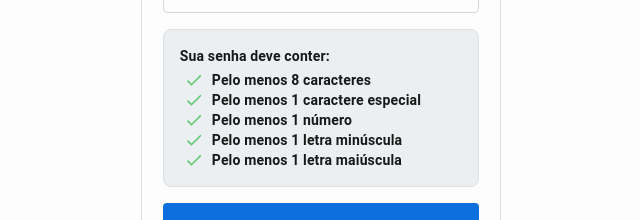
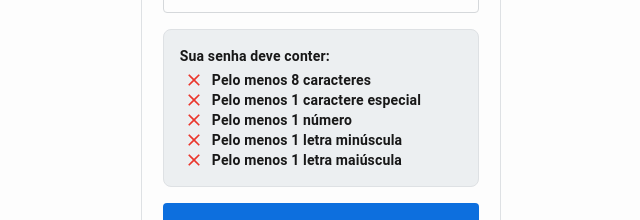
Before and after one commit to Joaorocha07/gerenciador-de-tarefa, a Next.js app: page /cadastro in a window 1280 px wide. Shown: the part 539-759 px from the top of the page, without its empty margins (319-959 px from the left). Built offline with nearby package versions, Linux system fonts and the light colour scheme.

Commit message:
Verificação das senhas

```diff
--- a/src/app/cadastro/components/CriterionPassword.tsx
+++ b/src/app/cadastro/components/CriterionPassword.tsx
@@ -1,15 +1,22 @@
-/* eslint-disable @typescript-eslint/no-unused-vars */
-import React, { useState } from 'react'
+import React from 'react'
 
 import { Box, useTheme } from '@mui/material'
 
+import IconTextPassword from './IconTextPassword'
 import CustomTypography from '@/components/text/CustomTypography'
-import IconTextPassword from './IconTextPassword'
 
-export default function CriterionPassword (): JSX.Element {
+interface CriterionPasswordProps {
+  senha: string
+}
+
+export default function CriterionPassword ({ senha }: CriterionPasswordProps): JSX.Element {
   const theme = useTheme()
 
-  const [validPassword, setValidPassword] = useState(true)
+  const hasSpecialChar = /[!@#$%^&*()_+\-=[\]{};':"\\|,.<>/?]+/.test(senha)
+  const hasLowercase = /[a-z]+/.test(senha)
+  const hasUppercase = /[A-Z]+/.test(senha)
+  const hasMinLength = senha.length >= 8
+  const hasNumber = /[0-9]+/.test(senha)
 
   return (
     <Box
@@ -24,11 +31,11 @@ export default function CriterionPassword (): JSX.Element {
         <CustomTypography text="Sua senha deve conter:" variant="body2" />
       </Box>
       <Box ml={theme.spacing(0.5)}>
-        <IconTextPassword text='Pelo menos 8 caracteres' validPassword={validPassword} />
-        <IconTextPassword text='Pelo menos 1 caractere especial' validPassword={validPassword} />
-        <IconTextPassword text='Pelo menos 1 número' validPassword={validPassword} />
-        <IconTextPassword text='Pelo menos 1 letra minúscula' validPassword={validPassword} />
-        <IconTextPassword text='Pelo menos 1 letra maiúscula' validPassword={validPassword} />
+        <IconTextPassword text='Pelo menos 8 caracteres' validations={hasMinLength} />
+        <IconTextPassword text='Pelo menos 1 caractere especial' validations={hasSpecialChar} />
+        <IconTextPassword text='Pelo menos 1 número' validations={hasNumber} />
+        <IconTextPassword text='Pelo menos 1 letra minúscula' validations={hasLowercase} />
+        <IconTextPassword text='Pelo menos 1 letra maiúscula' validations={hasUppercase} />
       </Box>
     </Box>
   )
--- a/src/app/cadastro/components/FormRegister.tsx
+++ b/src/app/cadastro/components/FormRegister.tsx
@@ -24,11 +24,11 @@ export default function FormRegister (): JSX.Element {
       .test('phone-length', 'Telefone deve ter 11 dígitos', val => (val.length > 0) && val.replace(/\D/g, '').length === 11),
     senha: Yup.string()
       .required('Campo obrigatório')
-      .min(8, 'Sua senha deve ter pelo menos 8 caracteres')
-      .matches(/[a-z]/, 'Sua senha deve conter pelo menos 1 letra minúscula')
-      .matches(/[A-Z]/, 'Sua senha deve conter pelo menos 1 letra maiúscula')
-      .matches(/[0-9]/, 'Sua senha deve conter pelo menos 1 número')
-      .matches(/[@$!%*?&]/, 'Sua senha deve conter pelo menos 1 caractere especial'),
+      .min(8, 'Pelo menos 8 caracteres')
+      .matches(/[a-z]/, 'Pelo menos 1 letra minúscula')
+      .matches(/[A-Z]/, 'Pelo menos 1 letra maiúscula')
+      .matches(/[0-9]/, 'Pelo menos 1 número')
+      .matches(/[@$!%*?&]/, 'Pelo menos 1 caractere especial'),
     confirmeSenha: Yup.string()
       .required('Campo obrigatório')
       .oneOf([Yup.ref('senha')], 'As senhas precisam ser iguais')
@@ -132,7 +132,7 @@ export default function FormRegister (): JSX.Element {
               helperText={touched.confirmeSenha !== undefined ? errors.confirmeSenha : ''}
               error={Boolean(touched.confirmeSenha !== undefined ? errors.confirmeSenha : '')}
             />
-            <CriterionPassword />
+            <CriterionPassword senha={values.senha}/>
             {/* {JSON.stringify(errors, null, 2)} */}
             <CustonButton
               type="submit"
--- a/src/app/cadastro/components/IconTextPassword.tsx
+++ b/src/app/cadastro/components/IconTextPassword.tsx
@@ -7,16 +7,16 @@ import CloseIcon from '@mui/icons-material/Close'
 import CustomTypography from '@/components/text/CustomTypography'
 
 interface IconTextPasswordProps {
-  validPassword: boolean
+  validations: boolean
   text: string
 }
 
-export default function IconTextPassword ({ validPassword, text }: IconTextPasswordProps): JSX.Element {
+export default function IconTextPassword ({ validations, text }: IconTextPasswordProps): JSX.Element {
   const theme = useTheme()
 
   return (
     <Box display="flex" alignItems="center">
-      {validPassword
+      {validations
         ? <CheckIcon
           sx={{
             color: theme.palette.iconLogin.colorSuccess,
```
